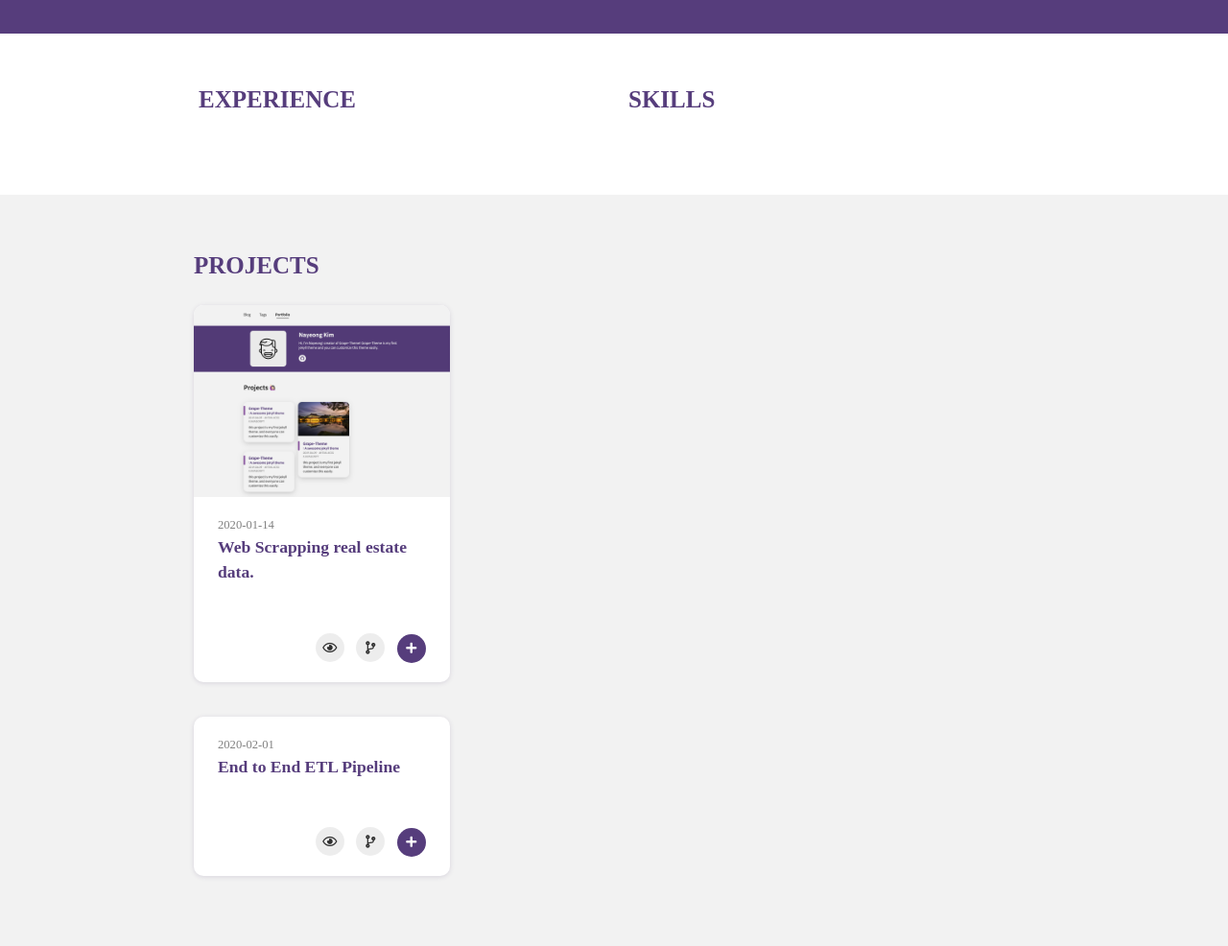
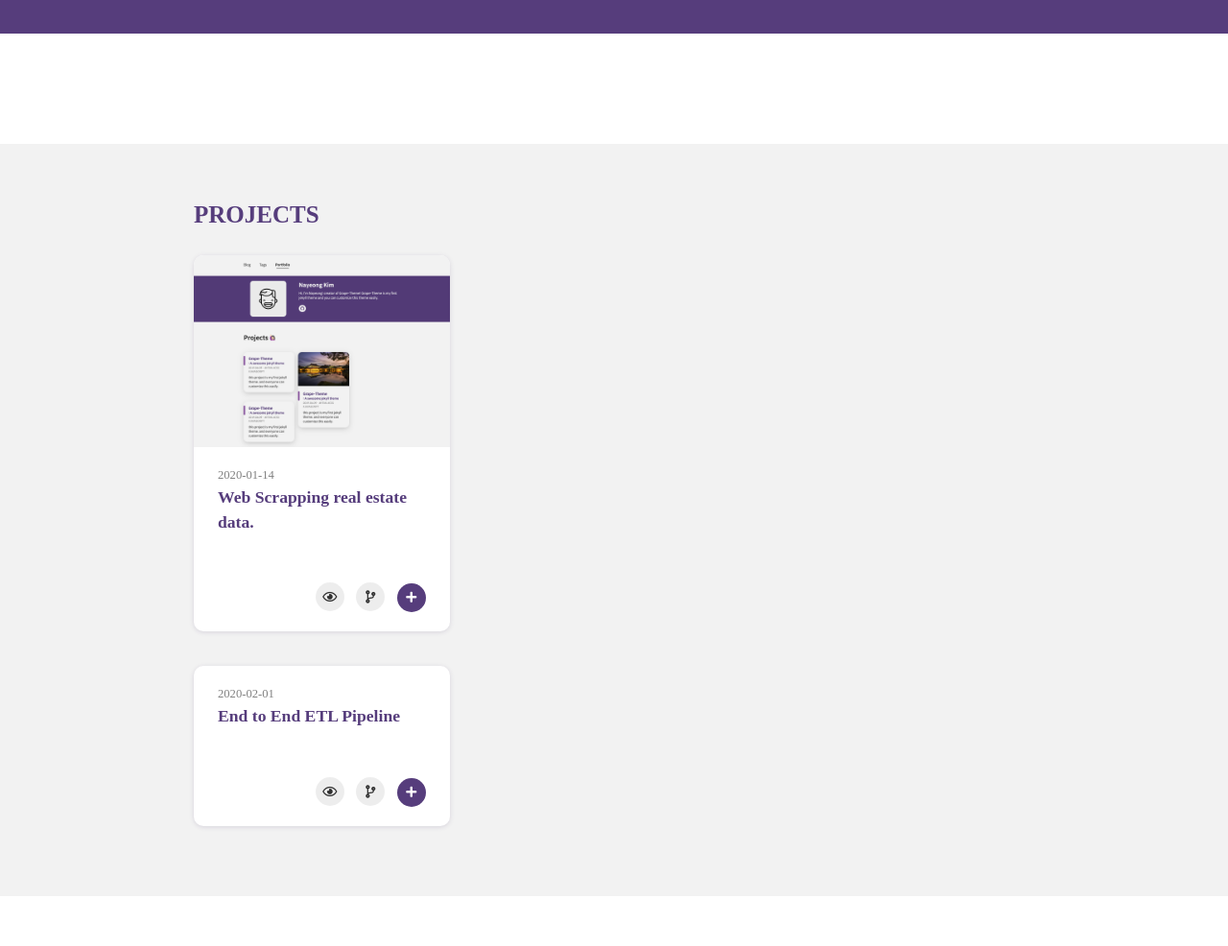
Before and after one commit to cliffordEmmanuel/cliffordEmmanuel.github.io, a Jekyll site: the page built from portfolio.html, in a window 1280 px wide. Shown: the part 368-1354 px from the top of the page at 96% size. Built offline with Jekyll 4.4.1, drawn with Linux system fonts in a browser that asks for light colours; nearby versions of some CDN libraries; some web fonts are replaced; after the commit the page ends 1302 px from its top, so only the background shows below that.

Commit message:
edits the portfolio page

```diff
--- a/_layouts/portfolio.html
+++ b/_layouts/portfolio.html
@@ -26,7 +26,7 @@ layout: page
   <!-- career section -->
   <section id="career" class="row">
     <article class="exper col-12 col-md-6">
-      <p class="title">EXPERIENCE</p>
+      <p class="title"></p>
       <ul class="exper-list">
         {% for exp in  profile.experience %}
         <li class="meta">
@@ -37,7 +37,7 @@ layout: page
       </ul>
     </article>
     <article class="skills col-12 col-md-6">
-      <p class="title">SKILLS</p>
+      <p class="title"></p>
       <ul class="skill-list">
         {% for _ in profile.skills %}
         <li class="skill">
```
